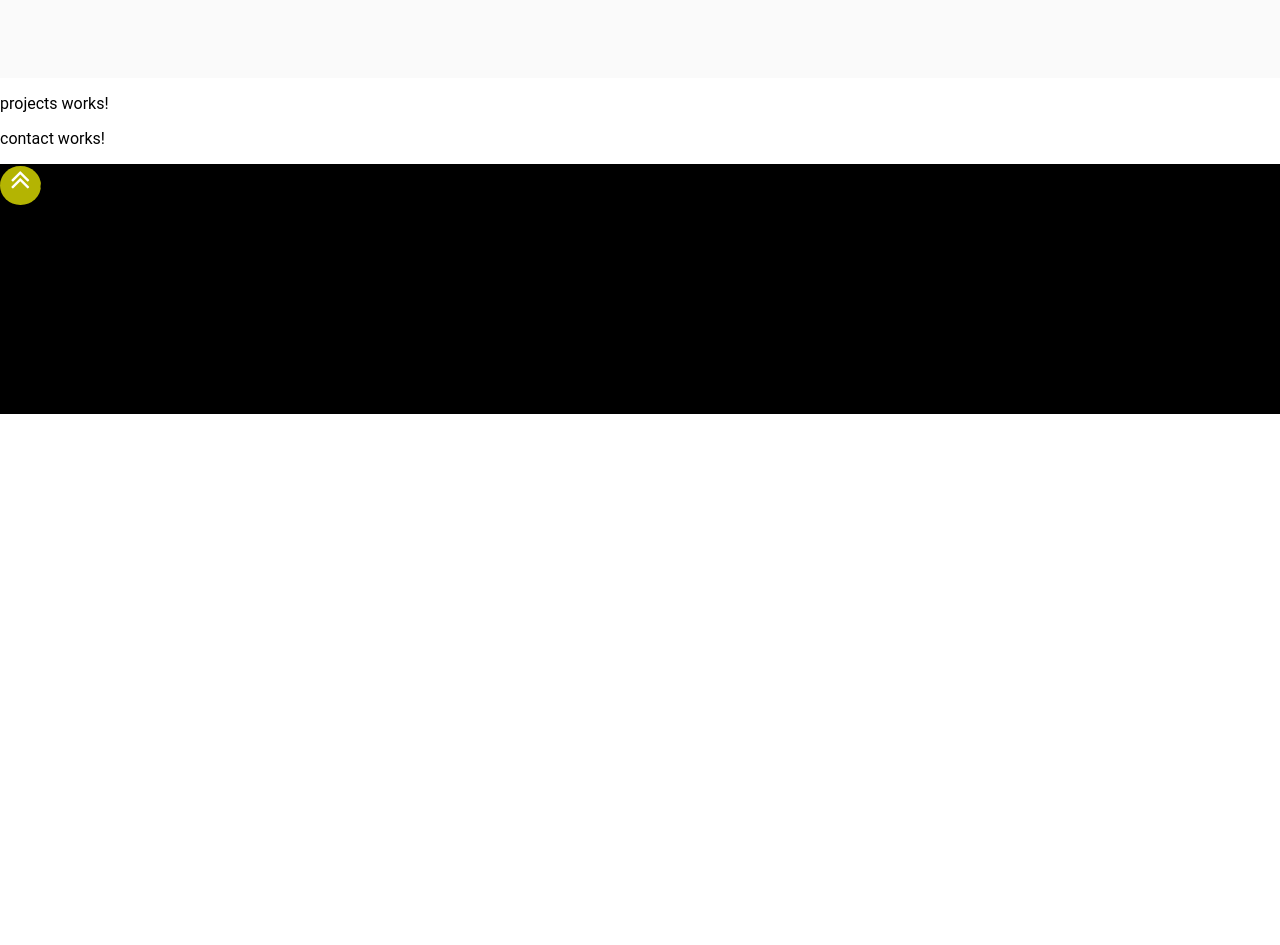
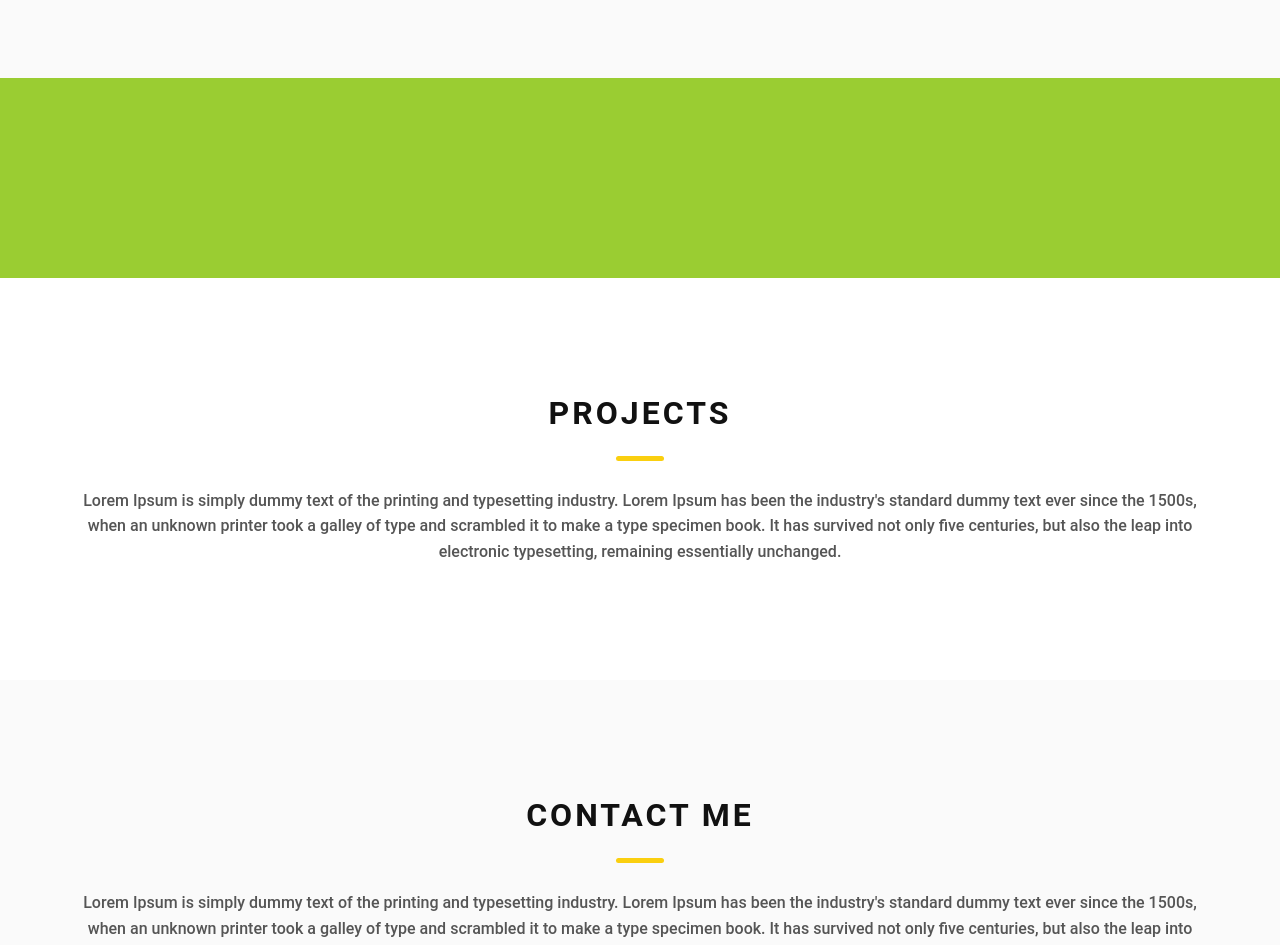
Before and after one commit to AleksandarVujic/portfolio, an Angular app: page /#/home in a window 1280 px wide. Shown: the part 1220-2165 px from the top of the page. Before the commit the page ends 1634 px from the top, so only its background shows below. Built offline with nearby package versions, Linux system fonts and the light colour scheme.

Commit message:
Added mid-page component; added general style for sections

```diff
--- a/src/app/pages/about/about.component.html
+++ b/src/app/pages/about/about.component.html
@@ -1,7 +1,7 @@
-<div class="about-container">
-    <h2 class="heading">
-        <span class="heading-main">About me</span>
-        <span class="heading-subtext">
+<div class="segment-container">
+    <h2 class="segment-heading">
+        <span class="segment-heading_main">About me</span>
+        <span class="segment-heading_subtext ">
             Lorem Ipsum is simply dummy text of the printing and typesetting industry. Lorem Ipsum has been the
             industry's standard dummy text ever since the 1500s, when an unknown printer took a galley of type and
             scrambled it to make a type specimen book. It has survived not only five centuries, but also the leap into
@@ -25,3 +25,7 @@
         </div>
     </div>
 </div>
+
+<section id="mid-pages" class="mid-pages" name="mid-pages">
+    <mid-pages-action></mid-pages-action>
+</section>
--- a/src/app/pages/about/about.component.scss
+++ b/src/app/pages/about/about.component.scss
@@ -1,41 +1,5 @@
-.about-container {
-    margin: auto;
+.segment-container {
     background: #fafafa;
-    padding: 6rem 0;
-}
-
-.heading-main {
-    display: block;
-    font-size: 2rem;
-    text-transform: uppercase;
-    letter-spacing: 1px;
-    letter-spacing: 3px;
-    text-align: center;
-    margin-bottom: 3.5rem;
-    position: relative;
-    color: #111;
-}
-.heading-main::after {
-    content: "";
-    position: absolute;
-    top: calc(100% + 1.5rem);
-    height: 5px;
-    width: 3rem;
-    background: #facf0f;
-    left: 50%;
-    transform: translateX(-50%);
-    border-radius: 5px;
-}
-
-.heading-subtext {
-    display: block;
-    text-align: center;
-    color: #555;
-    font-size: 1rem;
-    font-weight: 500;
-    max-width: 70rem;
-    margin: auto;
-    line-height: 1.6;
 }
 
 .about-me-content {
--- a/src/app/pages/contact/contact.component.html
+++ b/src/app/pages/contact/contact.component.html
@@ -1 +1,14 @@
-<p>contact works!</p>
+<div class="segment-container">
+    <h2 class="segment-heading">
+        <span class="segment-heading_main">Contact Me</span>
+        <span class="segment-heading_subtext ">
+            Lorem Ipsum is simply dummy text of the printing and typesetting industry. Lorem Ipsum has been the
+            industry's standard dummy text ever since the 1500s, when an unknown printer took a galley of type and
+            scrambled it to make a type specimen book. It has survived not only five centuries, but also the leap into
+            electronic typesetting, remaining essentially unchanged.
+        </span>
+    </h2>
+    <div class="contact-content">
+
+    </div>
+</div>
--- a/src/app/pages/contact/contact.component.scss
+++ b/src/app/pages/contact/contact.component.scss
@@ -0,0 +1,3 @@
+.segment-container {
+    background: #fafafa;
+}
--- /dev/null
+++ b/src/app/pages/mid-pages-action/mid-pages-action.component.html
@@ -0,0 +1,3 @@
+<div class="mid-pages-wrapper">
+
+</div>
--- /dev/null
+++ b/src/app/pages/mid-pages-action/mid-pages-action.component.scss
@@ -0,0 +1,7 @@
+
+// TEMPORARY TODO
+.mid-pages-wrapper {
+    display: block;
+    height: 200px;
+    background: yellowgreen;
+}
--- a/src/app/pages/pages.module.ts
+++ b/src/app/pages/pages.module.ts
@@ -3,12 +3,14 @@ import { BrowserModule } from '@angular/platform-browser';
 import { AboutComponent } from './about/about.component';
 import { ContactComponent } from './contact/contact.component';
 import { ProjectsComponent } from './projects/projects.component';
+import { MidPagesActionComponent } from './mid-pages-action/mid-pages-action.component';
 
 @NgModule({
     declarations: [
         AboutComponent,
         ContactComponent,
         ProjectsComponent,
+        MidPagesActionComponent,
     ],
     imports: [
         BrowserModule,
@@ -17,6 +19,7 @@ import { ProjectsComponent } from './projects/projects.component';
         AboutComponent,
         ContactComponent,
         ProjectsComponent,
+        MidPagesActionComponent,
     ],
     providers: [],
     bootstrap: []
--- a/src/app/pages/projects/projects.component.html
+++ b/src/app/pages/projects/projects.component.html
@@ -1 +1,13 @@
-<p>projects works!</p>
+<div class="segment-container">
+    <h2 class="segment-heading">
+        <span class="segment-heading_main">Projects</span>
+        <span class="segment-heading_subtext ">
+            Lorem Ipsum is simply dummy text of the printing and typesetting industry. Lorem Ipsum has been the
+            industry's standard dummy text ever since the 1500s, when an unknown printer took a galley of type and
+            scrambled it to make a type specimen book. It has survived not only five centuries, but also the leap into
+            electronic typesetting, remaining essentially unchanged.
+        </span>
+    </h2>
+    <div class="projects-content">
+    </div>
+</div>
--- a/src/styles.scss
+++ b/src/styles.scss
@@ -41,3 +41,42 @@ section::-webkit-scrollbar {
 //     background-color: blue;
 //     border-radius: 0px;
 // }
+
+.segment-container {
+    margin: auto;
+    padding: 6rem 0;
+}
+
+.segment-heading_main {
+    display: block;
+    font-size: 2rem;
+    text-transform: uppercase;
+    letter-spacing: 1px;
+    letter-spacing: 3px;
+    text-align: center;
+    margin-bottom: 3.5rem;
+    position: relative;
+    color: #111;
+}
+.segment-heading_main::after {
+    content: "";
+    position: absolute;
+    top: calc(100% + 1.5rem);
+    height: 5px;
+    width: 3rem;
+    background: #facf0f;
+    left: 50%;
+    transform: translateX(-50%);
+    border-radius: 5px;
+}
+
+.segment-heading_subtext {
+    display: block;
+    text-align: center;
+    color: #555;
+    font-size: 1rem;
+    font-weight: 500;
+    max-width: 70rem;
+    margin: auto;
+    line-height: 1.6;
+}
```
Also changed, not shown: src/app/pages/mid-pages-action/mid-pages-action.component.ts (added, +10 -0 lines), 1 other file (tests, documents, lock files or other folders).
